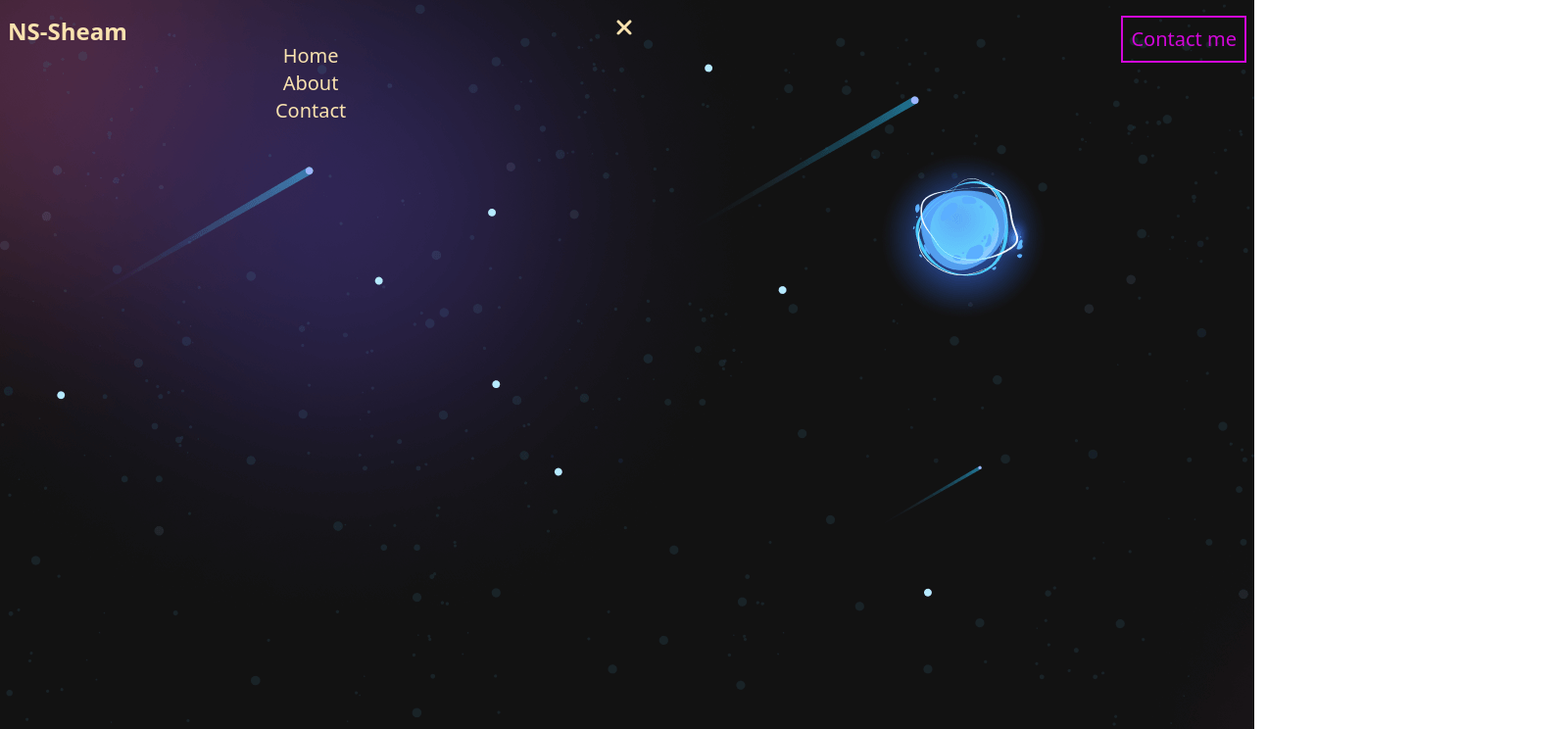
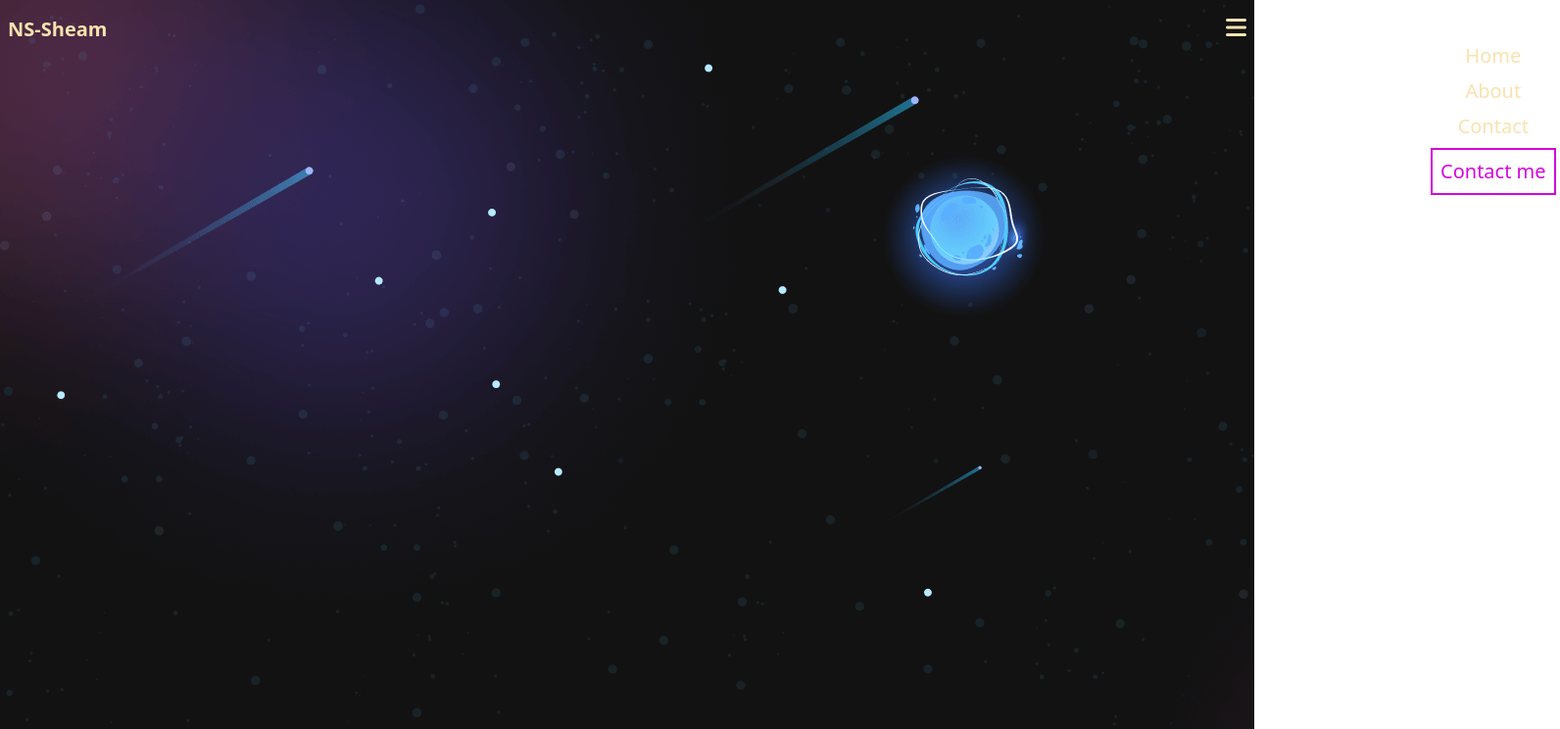
Before and after one commit to NS-Sheam/my-portfolio, a React (Vite) app: page / in a window 1280 px wide. Shown: the top 744 px of the page at 98% size, 1592 px wide, since content can reach past the window. Built offline with nearby package versions, Linux system fonts and the light colour scheme; a web font is replaced by a local one.

Commit message:
mobile menu responsiveness

```diff
--- a/src/pages/shared/Header/Header.jsx
+++ b/src/pages/shared/Header/Header.jsx
@@ -39,32 +39,36 @@ const Header = () => {
 
             {/* For Mobile  */}
             <section className='my-container-sm py-4 flex justify-between items-start'>
-                <h3 className='text-bandFont text-2xl font-extrabold'>NS-Sheam</h3>
-                <div className='flex flex-col justify-center items-center'>
+                <h3 className='text-bandFont text-xl font-bold'>NS-Sheam</h3>
+                <div className='flex flex-col justify-center items-end'>
                     <div>
-                        <FontAwesomeIcon onClick={() => setIsMenuOpen(false)} className={`text-2xl text-bandFont font-extrabold ${setIsMenuOpen && "hidden"}`} icon={faBars} />
-                        <FontAwesomeIcon onClick={() => setIsMenuOpen(true)} className={`text-2xl text-bandFont font-extrabold ${!setIsMenuOpen && "hidden"}`} icon={faXmark} />
+                        {
+                            isMenuOpen ?
+                            <FontAwesomeIcon onClick={() => setIsMenuOpen(!isMenuOpen)} className={'text-2xl text-bandFont font-extrabold'} icon={faXmark} /> :
+                                <FontAwesomeIcon onClick={() => setIsMenuOpen(!isMenuOpen)} className={'text-2xl text-bandFont font-extrabold'} icon={faBars} />
+
+                        }
                     </div>
-                    <div className={`sm-menu-item relative -left-80`}>
-                        <ul className='header-list text-bandFont mb-2 text-xl flex flex-col items-center'>
-                            <li className='my-2'>
+                    <div className={`sm-menu-item relative  transform duration-500 ${isMenuOpen ? "right-0" : "-right-80"}`}>
+                        <ul className='header-list text-bandFont mb-2 text-xl flex flex-col items-center gap-2'>
+                            <li className=''>
                                 <ActiveLink to="/">Home</ ActiveLink>
                             </li>
-                            <li className='my-2'>
+                            <li className=''>
                                 <ActiveLink to="/">About</ActiveLink>
                             </li>
-                            <li className='mt-2'>
+                            <li className=''>
                                 <ActiveLink to="/">Contact</ActiveLink>
                             </li>
 
-                        </ul>
-                    </div>
-                </div>
-                <ActiveLink className="my-2">
+                <ActiveLink className="">
                     <button className='text-[#d207d9] border-2 border-[#d207d9] py-2 px-2 hover:border-bandFont hover:text-bandFont text-xl'>
                         Contact me
                     </button>
                 </ActiveLink>
+                        </ul>
+                    </div>
+                </div>
             </section>
         </>
     );
```
